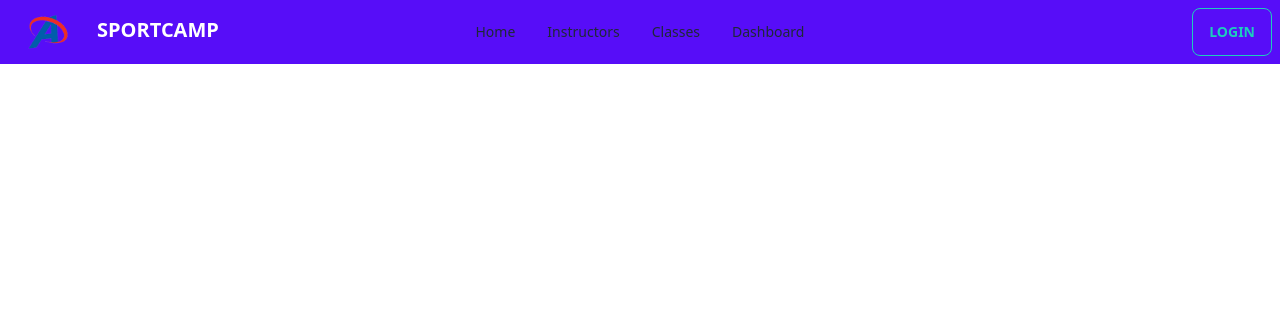
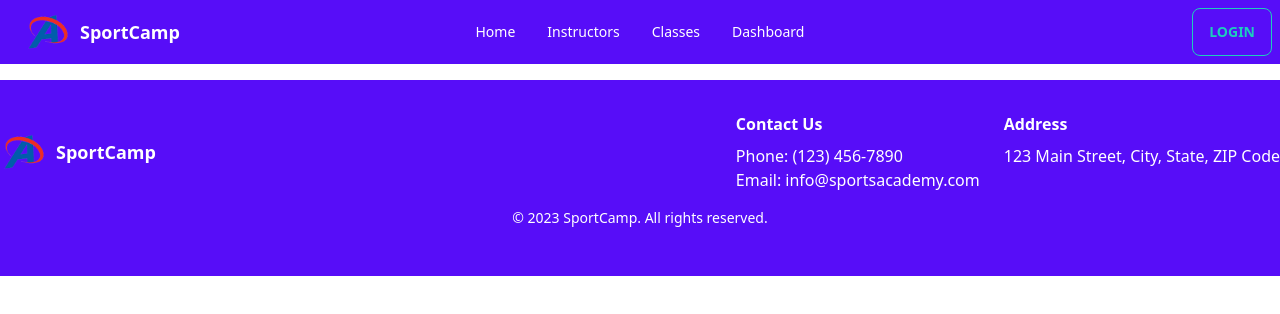
Before and after one commit to EftekharAlam2/SummerCamp-Client-Side, a React (Vite) app: page / in a window 1280 px wide. Shown: the top 314 px of the page. Built offline with nearby package versions, Linux system fonts and the light colour scheme.

Commit message:
footer section added

```diff
--- a/src/App.jsx
+++ b/src/App.jsx
@@ -1,9 +1,11 @@
+import Footer from "./SharedPage/Footer";
 import Navbar from "./SharedPage/Navbar";
 
 const App = () => {
   return (
     <div>
       <Navbar></Navbar>
+      <Footer></Footer>
     </div>
   );
 };
--- /dev/null
+++ b/src/SharedPage/Footer.jsx
@@ -0,0 +1,32 @@
+import logo from "/logo.png";
+
+const Footer = () => {
+  return (
+    <footer className="bg-primary py-8">
+      <div className="container mx-auto flex flex-col md:flex-row items-center justify-between">
+        <div className="flex items-center mb-4 md:mb-0">
+          <img src={logo} alt="Website Logo" className="h-12 w-auto" />
+          <h3 className="text-white text-lg font-bold ml-2">SportCamp</h3>
+        </div>
+        <div className="flex flex-col md:flex-row">
+          <div className="mr-6">
+            <h4 className="text-white font-bold mb-2">Contact Us</h4>
+            <p className="text-white">Phone: (123) 456-7890</p>
+            <p className="text-white">Email: info@sportsacademy.com</p>
+          </div>
+          <div>
+            <h4 className="text-white font-bold mb-2">Address</h4>
+            <p className="text-white">123 Main Street, City, State, ZIP Code</p>
+          </div>
+        </div>
+      </div>
+      <div className="bg-primary-darker py-4 text-center">
+        <p className="text-white text-sm">
+          &copy; {new Date().getFullYear()} SportCamp. All rights reserved.
+        </p>
+      </div>
+    </footer>
+  );
+};
+
+export default Footer;
--- a/src/SharedPage/Navbar.jsx
+++ b/src/SharedPage/Navbar.jsx
@@ -1,6 +1,6 @@
 import { Link } from "react-router-dom";
 import logo from "/logo.png";
-import { useContext, useState } from "react";
+// import { useContext, useState } from "react";
 // import { Context } from "../AuthProviders/Providers";
 
 const Navbar = () => {
@@ -11,24 +11,24 @@ const Navbar = () => {
   const navItems = (
     <>
       <li>
-        <Link to="/" className="nav-link">
+        <Link to="/" className="nav-link text-white">
           Home
         </Link>
       </li>
 
       <li>
-        <Link to="/instructors" className="nav-link">
+        <Link to="/instructors" className="nav-link text-white">
           Instructors
         </Link>
       </li>
 
       <li>
-        <Link to="/classes" className="nav-link">
+        <Link to="/classes" className="nav-link text-white">
           Classes
         </Link>
       </li>
       <li>
-        <Link to="/dashboard" className="nav-link">
+        <Link to="/dashboard" className="nav-link text-white">
           Dashboard
         </Link>
       </li>
@@ -62,9 +62,7 @@ const Navbar = () => {
           </ul>
         </div>
         <img src={logo} alt="Website Logo" className="h-12 w-auto ml-4" />
-        <a className="btn btn-ghost text-white text-xl font-bold pb-1 ml-2">
-          SportCamp
-        </a>
+        <h3 className="text-white text-lg font-bold ml-2">SportCamp</h3>
       </div>
       <div className="navbar-center hidden lg:flex">
         <ul className="menu menu-horizontal px-1">{navItems}</ul>
```
